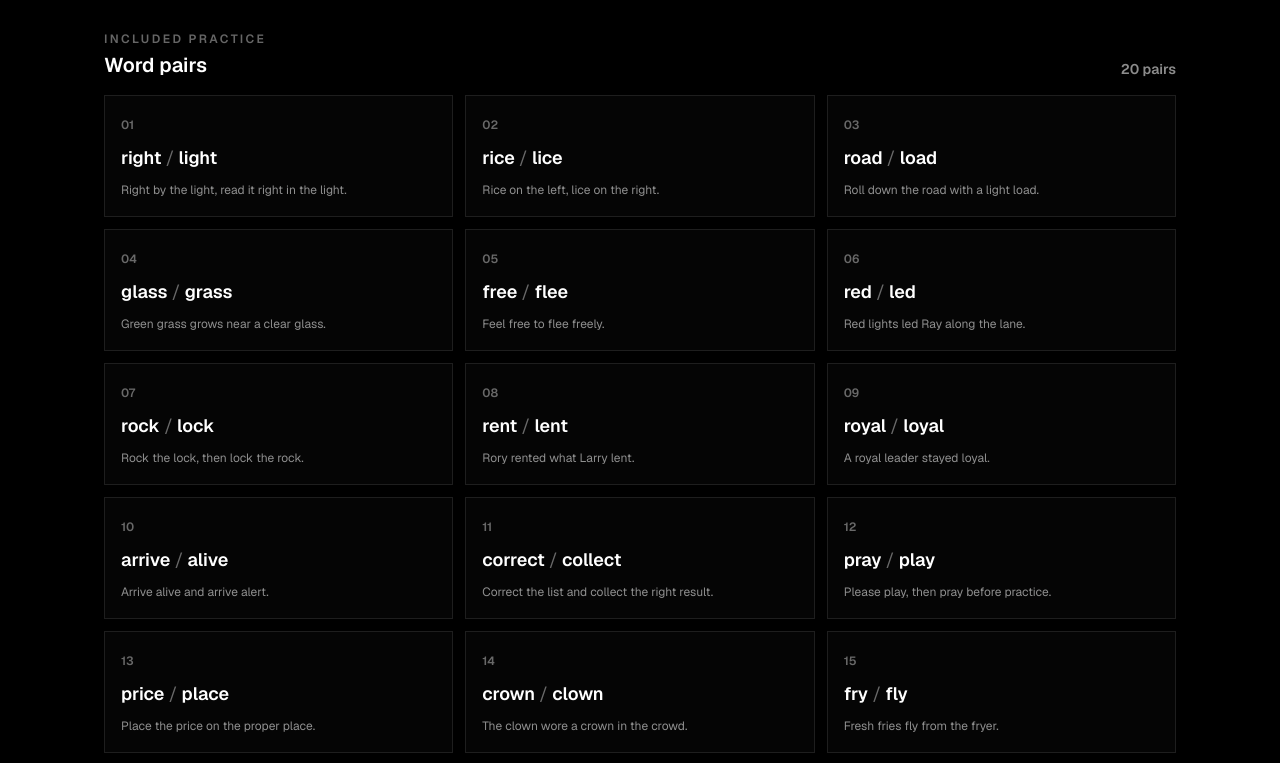
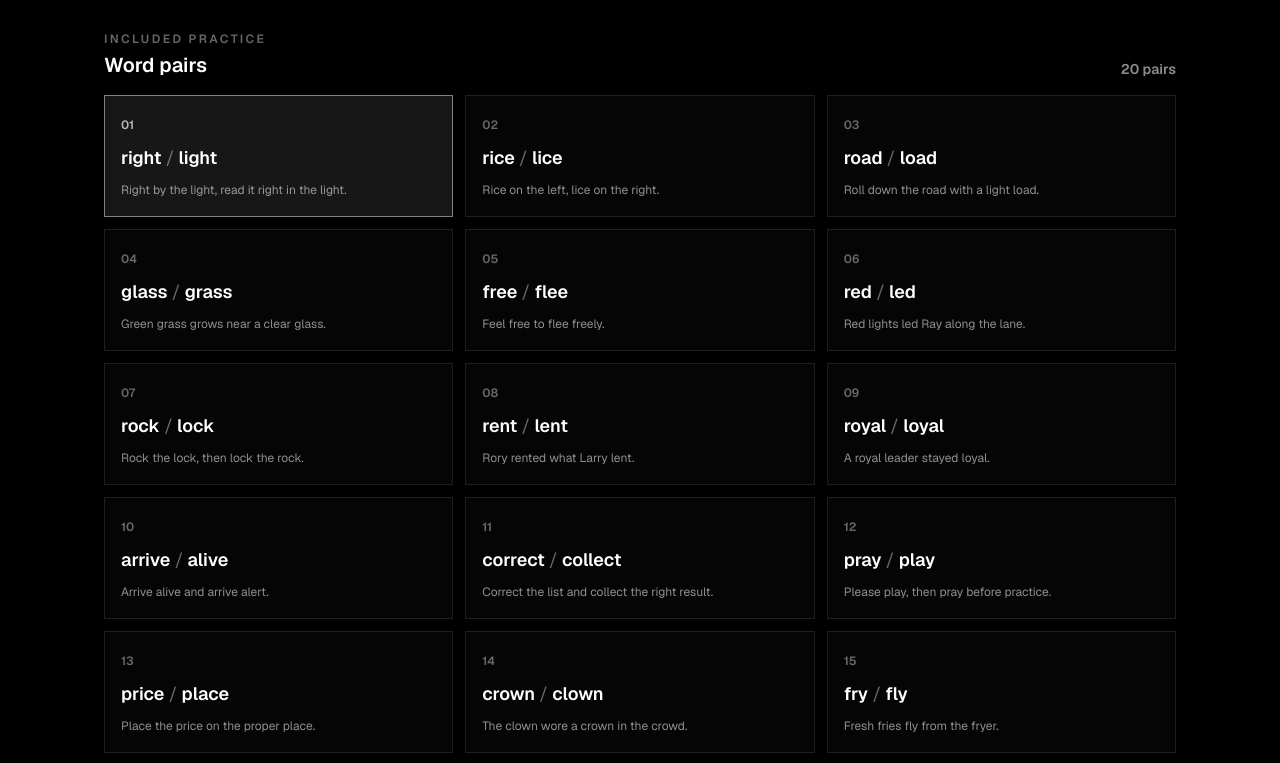
Before and after one commit to KulafuAcademy/ATLAS, a Next.js app: page /practice in a window 1280 px wide. Shown: the part 1037-1800 px from the top of the page. Built offline with nearby package versions, Linux system fonts and the light colour scheme.

Commit message:
ui update for active word pair and made them selectable during listening practice

```diff
--- a/components/practice/PracticeLibrary.tsx
+++ b/components/practice/PracticeLibrary.tsx
@@ -68,9 +68,21 @@ export function PracticeLibrary({
       : (sections[0]?.id ?? ""),
   );
   const [mode, setMode] = useState<PracticeMode>(initialMode ?? "listening");
+  const [quizIndex, setQuizIndex] = useState(0);
   const active =
     sections.find((section) => section.id === activeId) ?? sections[0];
   const category = categories.find((item) => item.id === activeId);
+
+  // Jump the listening quiz to the chosen pair and bring it into view.
+  function practicePair(index: number) {
+    setMode("listening");
+    setQuizIndex(index);
+    requestAnimationFrame(() =>
+      document
+        .getElementById("listening")
+        ?.scrollIntoView({ behavior: "smooth", block: "start" }),
+    );
+  }
 
   return (
     <div className="space-y-8">
@@ -85,6 +97,7 @@ export function PracticeLibrary({
             onClick={() => {
               setActiveId(section.id);
               setMode("listening");
+              setQuizIndex(0);
             }}
             className={`h-10 shrink-0 border px-4 text-sm font-semibold transition focus:outline-none ${
               activeId === section.id
@@ -144,6 +157,8 @@ export function PracticeLibrary({
         {mode === "listening" ? (
           <QuickTest
             pairs={active.pairs}
+            index={quizIndex}
+            onIndexChange={setQuizIndex}
             onComplete={(score, total) =>
               saveTestResult(active.id, score, total)
             }
@@ -173,12 +188,24 @@ export function PracticeLibrary({
           </span>
         </div>
         <div className="grid gap-3 sm:grid-cols-2 lg:grid-cols-3">
-          {active.pairs.map((pair, index) => (
-            <article
+          {active.pairs.map((pair, index) => {
+            const isCurrent = mode === "listening" && index === quizIndex;
+
+            return (
+              <button
                 key={pair.id}
-              className="border border-white/10 bg-white/[0.02] p-4"
+                type="button"
+                aria-current={isCurrent ? "step" : undefined}
+                onClick={() => practicePair(index)}
+                className={`border p-4 text-left transition focus:outline-none ${
+                  isCurrent
+                    ? "border-white/45 bg-white/[0.09]"
+                    : "border-white/10 bg-white/[0.02] hover:border-white/35"
+                }`}
               >
-              <span className="text-xs font-semibold text-white/40">
+                <span
+                  className={`text-xs font-semibold ${isCurrent ? "text-white/70" : "text-white/40"}`}
+                >
                   {String(index + 1).padStart(2, "0")}
                 </span>
                 <p className="mt-2 text-lg font-semibold text-white">
@@ -191,8 +218,9 @@ export function PracticeLibrary({
                     {pair.tongueTwister.text}
                   </p>
                 ) : null}
-            </article>
-          ))}
+              </button>
+            );
+          })}
         </div>
       </section>
     </div>
@@ -463,12 +491,17 @@ function buildQuiz(pairs: MinimalPair[]) {
 }
 
 // Goes through every pair: play the word, then pick which one was heard.
+// `index` is owned by the parent so the word pair list can jump to a pair.
 function QuickTest({
   pairs,
+  index,
+  onIndexChange,
   onComplete,
   onStudy,
 }: {
   pairs: MinimalPair[];
+  index: number;
+  onIndexChange: (index: number) => void;
   onComplete: (score: number, total: number) => void;
   onStudy: () => void;
 }) {
@@ -476,11 +509,18 @@ function QuickTest({
   const copy = quickTestCopy[language];
   const play = useRecordedAudio();
   const [quiz, setQuiz] = useState(() => buildQuiz(pairs));
-  const [index, setIndex] = useState(0);
   const [played, setPlayed] = useState(false);
   const [answer, setAnswer] = useState<QuizTarget | null>(null);
   const [score, setScore] = useState(0);
+  const [shownIndex, setShownIndex] = useState(index);
   const current = quiz[index];
+
+  // Start the question fresh whenever the index changes (next or a jump).
+  if (shownIndex !== index) {
+    setShownIndex(index);
+    setPlayed(false);
+    setAnswer(null);
+  }
 
   if (!current) {
     return (
@@ -505,7 +545,7 @@ function QuickTest({
             type="button"
             onClick={() => {
               setQuiz(buildQuiz(pairs));
-              setIndex(0);
+              onIndexChange(0);
               setScore(0);
             }}
             className="inline-flex h-11 items-center justify-center border border-white/10 px-4 text-sm font-semibold text-white transition hover:border-white/35 focus:outline-none"
@@ -534,9 +574,7 @@ function QuickTest({
 
   function next() {
     if (isLast) onComplete(score, quiz.length);
-    setIndex((value) => value + 1);
-    setPlayed(false);
-    setAnswer(null);
+    onIndexChange(index + 1);
   }
 
   return (
```
Lines whose indentation alone changed are shown as unchanged.
